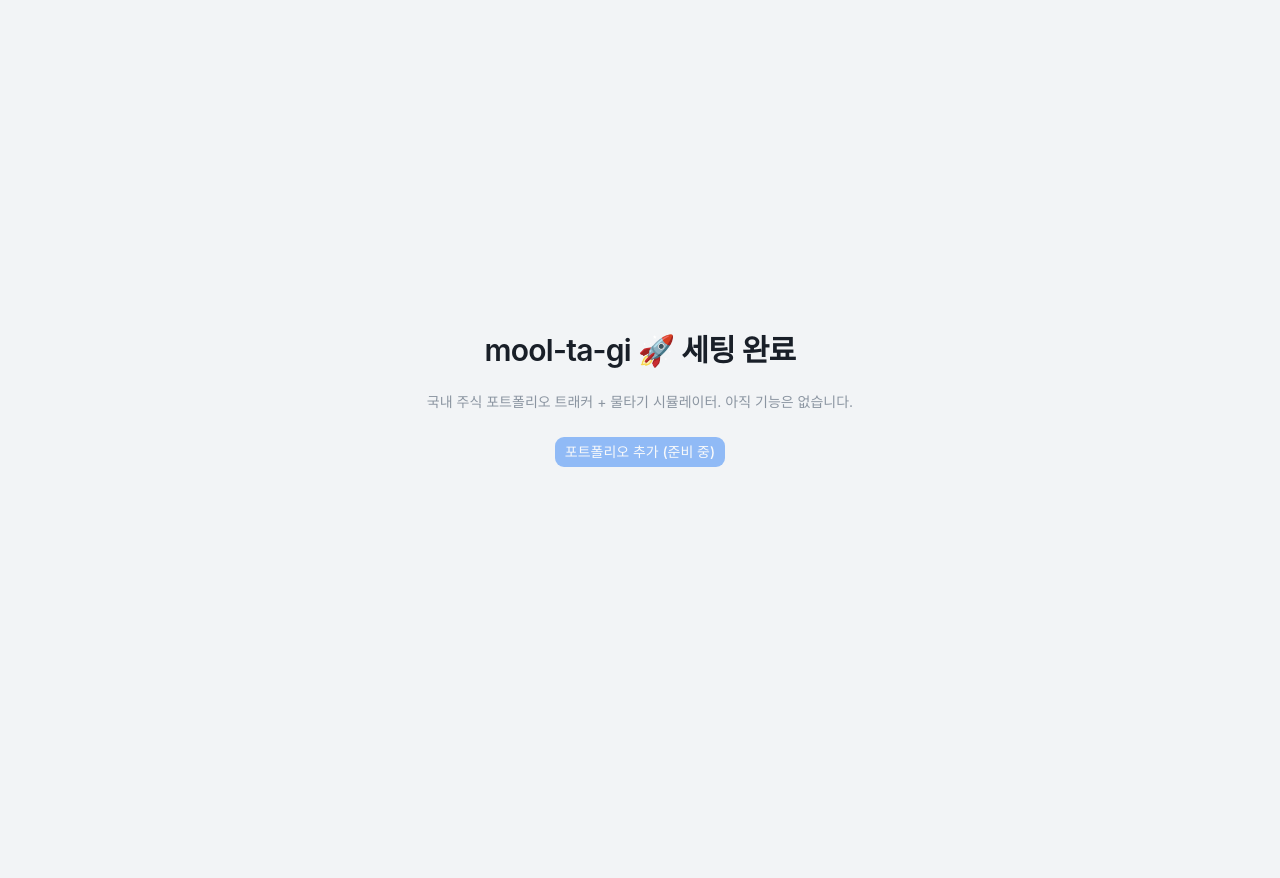
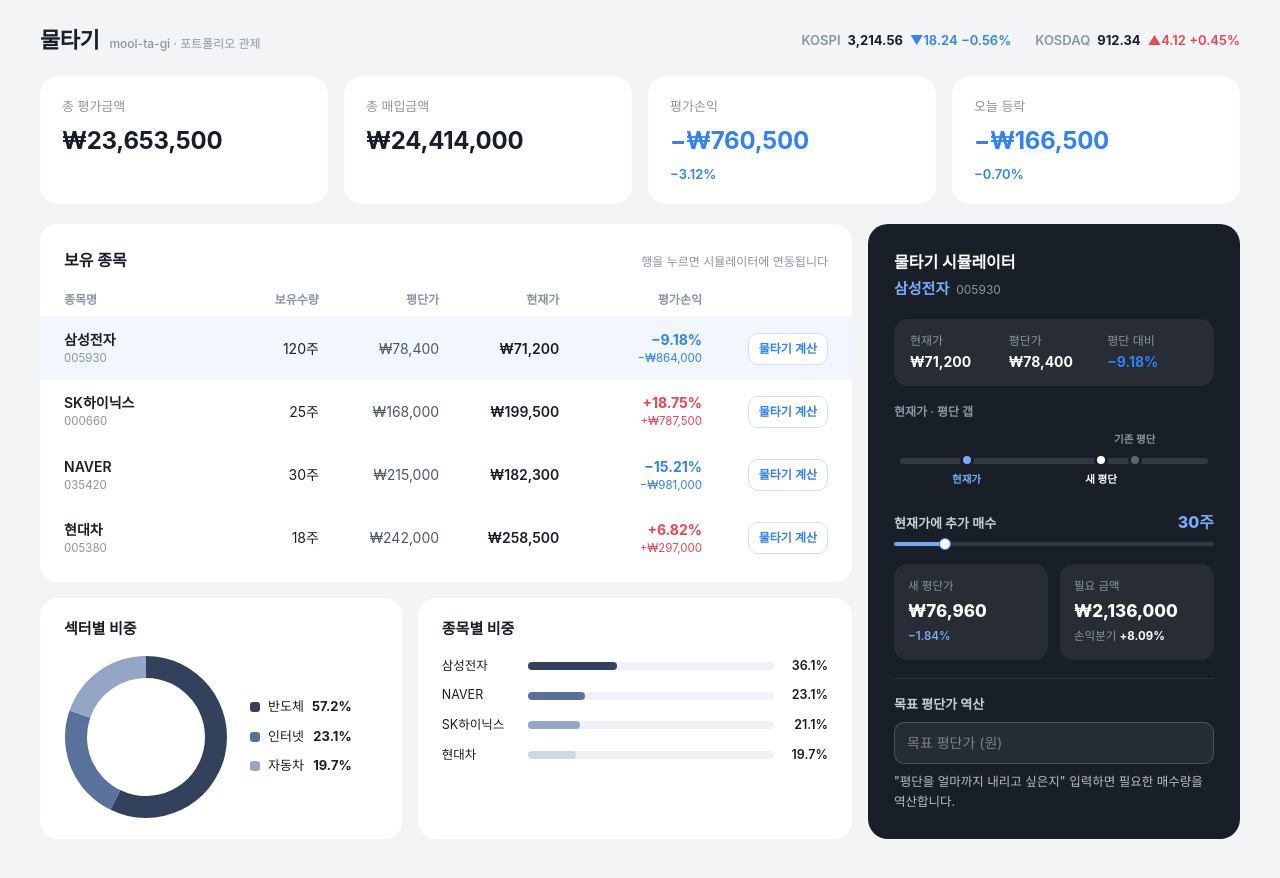
Before and after one commit to craftedhaze92/mool-ta-gi, a Next.js app: page / in a window 1280 px wide. Before the commit the page ends 800 px from the top, so only its background shows below. Built offline with nearby package versions, Linux system fonts and the light colour scheme; a web font is replaced by a local one.

Commit message:
feat: 대시보드 뷰에 위젯 조립
시안 그리드(1fr 372px)로 6개 위젯을 배치한다.
스모크 테스트를 실제 목데이터 수치 검증과 행 클릭 연동 검증으로 교체했고,
jsdom에 없는 ResizeObserver 스텁을 테스트 셋업에 추가했다.

```diff
--- a/package.json
+++ b/package.json
@@ -37,6 +37,7 @@
     "@testing-library/dom": "^10.4.1",
     "@testing-library/jest-dom": "^7.0.0",
     "@testing-library/react": "^16.3.2",
+    "@testing-library/user-event": "^14.6.1",
     "@types/node": "^20",
     "@types/react": "^19",
     "@types/react-dom": "^19",
--- a/src/views/dashboard/ui/dashboard-page.tsx
+++ b/src/views/dashboard/ui/dashboard-page.tsx
@@ -1,13 +1,28 @@
-import { Button } from '@/shared/ui/button';
+import { AveragingPanel } from '@/widgets/averaging-panel';
+import { HoldingAllocation } from '@/widgets/holding-allocation';
+import { HoldingsTable } from '@/widgets/holdings-table';
+import { MarketHeader } from '@/widgets/market-header';
+import { PortfolioSummary } from '@/widgets/portfolio-summary';
+import { SectorChart } from '@/widgets/sector-chart';
 
 export function DashboardPage() {
   return (
-    <main className="flex flex-1 flex-col items-center justify-center gap-6 p-8 text-center">
-      <h1 className="text-3xl font-semibold tracking-tight">mool-ta-gi 🚀 세팅 완료</h1>
-      <p className="text-muted-foreground max-w-md text-sm">
-        국내 주식 포트폴리오 트래커 + 물타기 시뮬레이터. 아직 기능은 없습니다.
-      </p>
-      <Button disabled>포트폴리오 추가 (준비 중)</Button>
-    </main>
+    <div className="mx-auto flex w-full max-w-[1440px] flex-col gap-5 px-10 pb-10">
+      <MarketHeader />
+      <PortfolioSummary />
+
+      <div className="grid grid-cols-[1fr_372px] items-start gap-4">
+        <div className="flex flex-col gap-4">
+          <HoldingsTable />
+
+          <div className="grid grid-cols-[1fr_1.2fr] gap-4">
+            <SectorChart />
+            <HoldingAllocation />
+          </div>
+        </div>
+
+        <AveragingPanel />
+      </div>
+    </div>
   );
 }
--- a/vitest.setup.ts
+++ b/vitest.setup.ts
@@ -1 +1,13 @@
 import '@testing-library/jest-dom/vitest';
+
+/**
+ * jsdom에는 ResizeObserver가 없다.
+ * Radix Slider와 recharts ResponsiveContainer가 마운트 시 이걸 요구하므로 스텁을 넣는다.
+ */
+if (!('ResizeObserver' in globalThis)) {
+  globalThis.ResizeObserver = class ResizeObserver {
+    observe() {}
+    unobserve() {}
+    disconnect() {}
+  };
+}
```
Also changed, not shown: 2 other files (tests, documents, lock files or other folders).
